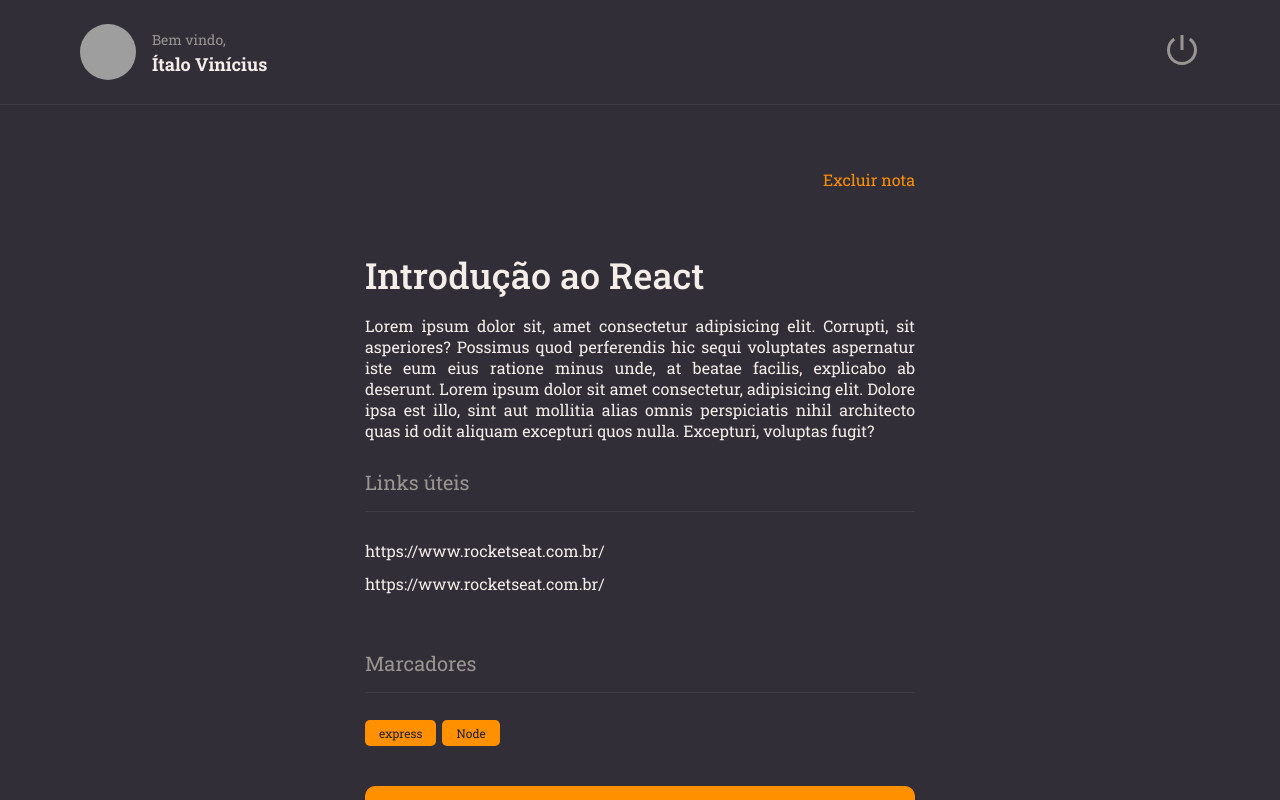
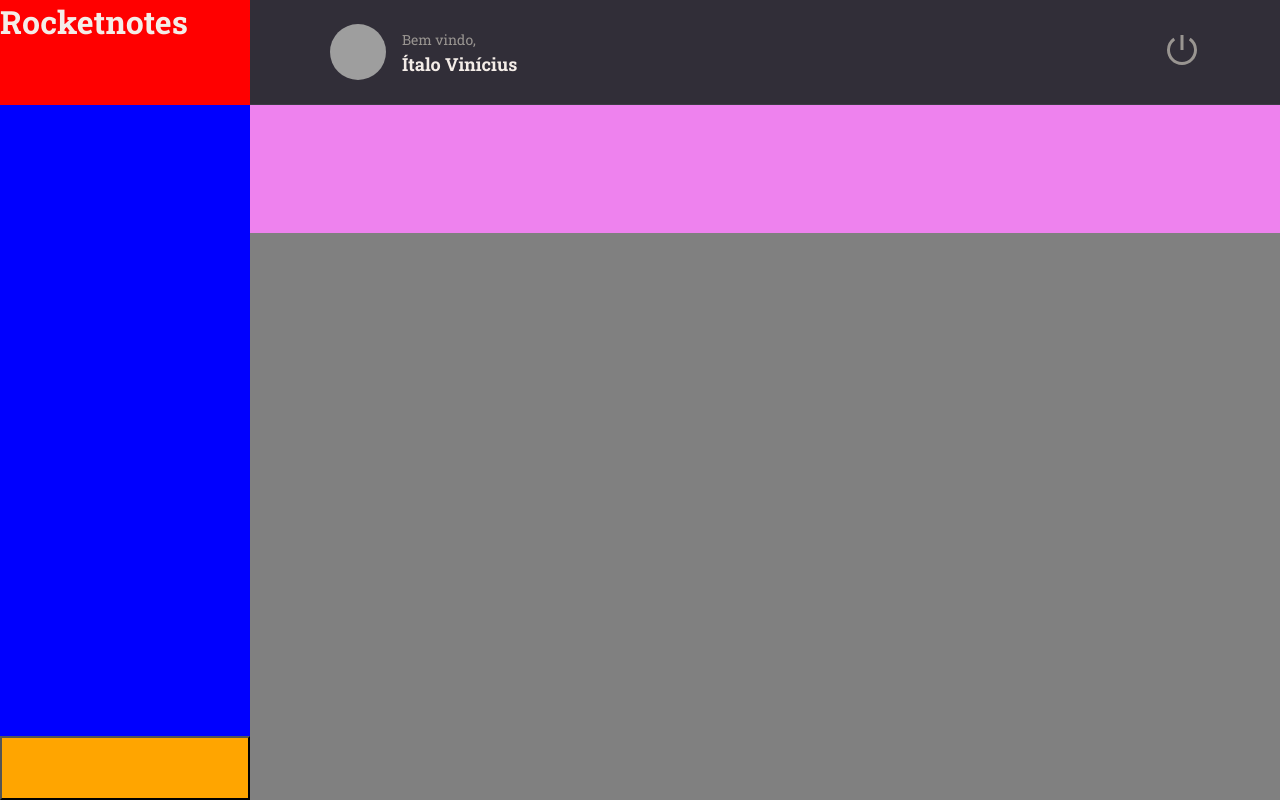
Before and after one commit to Italovini223/rocketnotes-frontend, a React (Vite) app: page / in a window 1280 px wide. Built offline with nearby package versions, Linux system fonts and the light colour scheme; grey boxes are pictures that could not be loaded.

Commit message:
✨ feat: code in Aplicando grid na home classroom

```diff
--- a/src/main.jsx
+++ b/src/main.jsx
@@ -6,7 +6,7 @@
 
 import theme from './styles/theme'
 
-import {Details} from './pages/Details'
+import {Home} from './pages/Home'
 
 
 
@@ -14,7 +14,7 @@
   <React.StrictMode>
     <ThemeProvider theme={theme}>
       <GlobalStyle />
-      <Details />
+      <Home />
     </ThemeProvider>
   </React.StrictMode>
 )
--- /dev/null
+++ b/src/pages/Home/index.jsx
@@ -0,0 +1,31 @@
+import {Container, Brand, Menu, Search, Content, NewNote} from './styles';
+
+import {Header} from "../../components/Header"
+
+export function Home(){
+  return(
+    <Container>
+      <Brand>
+        <h1>Rocketnotes</h1>
+      </Brand>
+
+      <Header />
+
+      <Menu>
+
+      </Menu>
+
+      <Search>
+
+      </Search>
+
+      <Content>
+
+      </Content>
+
+      <NewNote>
+
+      </NewNote>
+    </Container>
+  );
+}
--- /dev/null
+++ b/src/pages/Home/styles.js
@@ -0,0 +1,37 @@
+import styled from 'styled-components';
+
+export const Container = styled.div`
+  width: 100%;
+  height: 100vh;
+
+  display: grid;
+  grid-template-columns: 250px auto;
+  grid-template-rows: 105px 128px auto 64px;
+  grid-template-areas:
+  "brand header"
+  "menu search"
+  "menu content"
+  "newnote content";
+
+  background-color: ${({theme}) => theme.COLORS.BACKGROUND_800};
+`;
+export const Brand = styled.div`
+  grid-area: brand;
+  background: red;
+`;
+export const Menu = styled.ul`
+   grid-area: menu;
+  background: blue;
+`;
+export const Search = styled.div`
+   grid-area: search;
+  background: violet;
+`;
+export const Content = styled.div`
+   grid-area: content;
+  background: gray;
+`;
+export const NewNote= styled.button`
+   grid-area: newnote;
+  background: orange;
+`;
```
